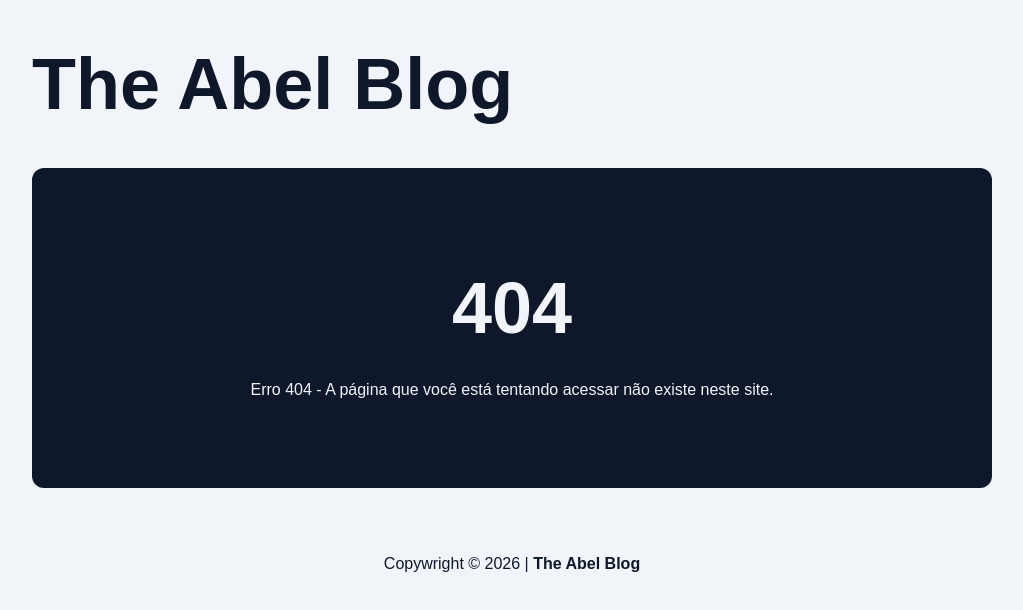
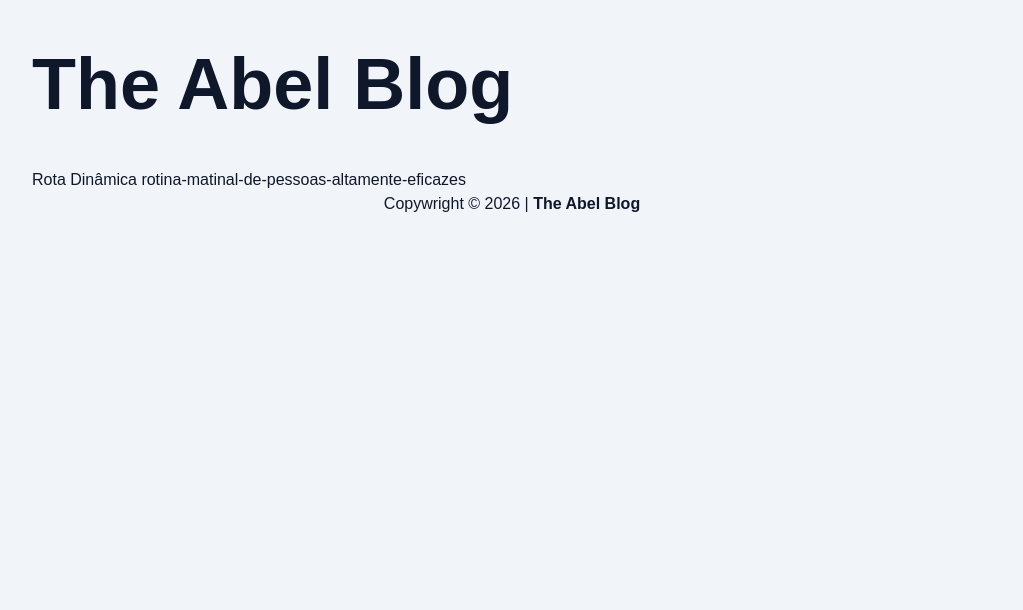
Before and after one commit to abelbarreto-dev/blog_abel, a Next.js app: page /post/rotina-matinal-de-pessoas-altamente-eficazes in a window 1280 px wide. Before the commit this address had no page. Shown: the top 610 px of the page, without its empty margins (128-1151 px from the left). Built offline with nearby package versions, Linux system fonts and the light colour scheme.

Commit message:
feat: dynamic routes structure

```diff
--- /dev/null
+++ b/src/app/post/[slug]/page.tsx
@@ -0,0 +1,13 @@
+type Slug = {
+    slug: string;
+}
+
+type PostSlugProps = {
+    params: Promise<Slug>;
+};
+
+export default async function PostSlugPage({ params }: PostSlugProps) {
+    const { slug } = await params;
+
+    return <h1>Rota Dinâmica {slug}</h1>;
+}
```
